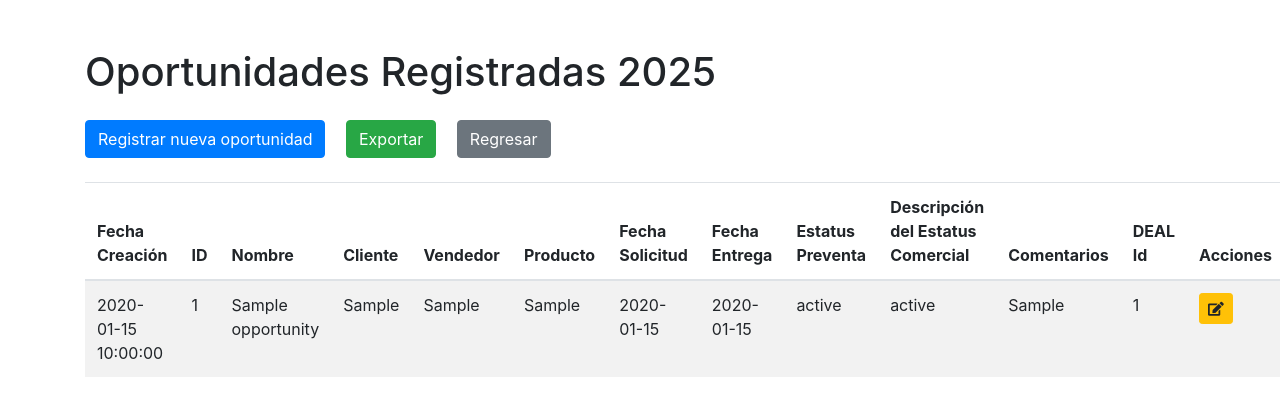
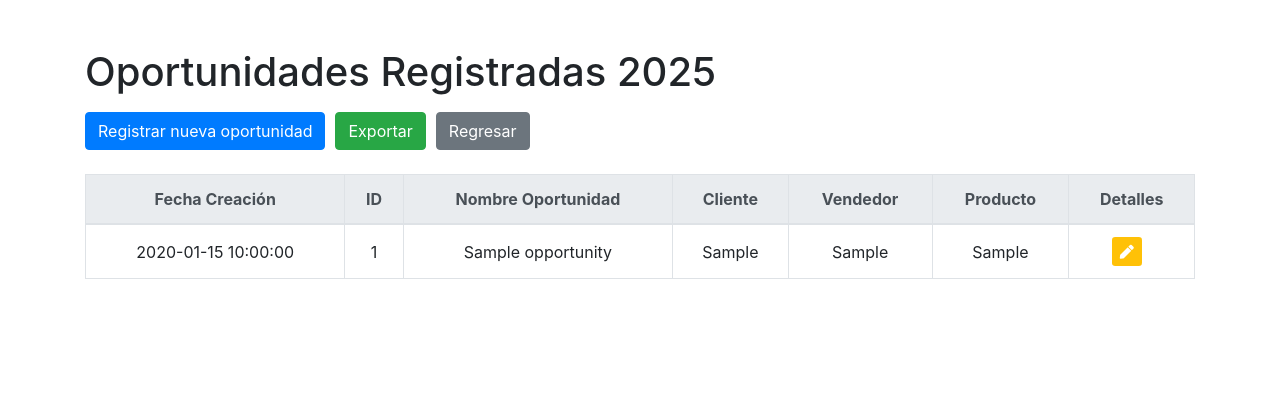
Before and after one commit to isalazar4826/oportunidades, a Flask app: template templates/ver_oportunidades.html in a window 1280 px wide. Shown: the top 416 px of the page. Run offline with Flask 3, Linux system fonts and the light colour scheme; the template is opened without the code that fills it: values that come from a table or form of the project are taken from there, others are empty; tables that the repository leaves empty hold one stand-in row (values such as "Sample post"); some libraries are stand-ins or nearby versions.

Commit message:
Add files via upload

```diff
--- a/templates/ver_oportunidades.html
+++ b/templates/ver_oportunidades.html
@@ -6,34 +6,65 @@
     <title>Oportunidades Registradas 2025</title>
     <link rel="stylesheet" href="https://stackpath.bootstrapcdn.com/bootstrap/4.5.2/css/bootstrap.min.css">
     <link rel="stylesheet" href="https://cdnjs.cloudflare.com/ajax/libs/font-awesome/5.15.3/css/all.min.css">
+    <style>
+        /* Cambia el color del botón de detalles */
+        .btn-warning {
+            background-color: #ffc107;
+            border: none;
+        }
+
+        .btn-warning i {
+            color: white;
+        }
+
+        /* Centra y estiliza la tabla */
+        .table {
+            margin-top: 20px;
+        }
+
+        .table th, .table td {
+            vertical-align: middle;
+            text-align: center;
+        }
+
+        .table-bordered th {
+            background-color: #f8f9fa;
+            font-weight: bold;
+        }
+
+        .table-hover tbody tr:hover {
+            background-color: #f1f1f1;
+        }
+
+        /* Margen entre botones */
+        .btn {
+            margin-right: 10px;
+        }
+    </style>
 </head>
 <body>
     <div class="container">
         <h1 class="mt-5">Oportunidades Registradas 2025</h1>
-        <a href="{{ url_for('registro_oportunidades') }}" class="btn btn-primary mt-3">Registrar nueva oportunidad</a>
 
-        <!-- Botón para exportar a CSV -->
-        <a href="{{ url_for('exportar_oportunidades') }}" class="btn btn-success mt-3 ml-3">Exportar</a>
+        <!-- Botones de acción -->
+        <div class="d-flex justify-content-start mt-3">
+            <a href="{{ url_for('registro_oportunidades') }}" class="btn btn-primary">Registrar nueva oportunidad</a>
+            <a href="{{ url_for('exportar_oportunidades') }}" class="btn btn-success">Exportar</a>
+            <a href="{{ url_for('registro_oportunidades') }}" class="btn btn-secondary">Regresar</a>
+        </div>
 
-        <!-- Botón para regresar a la página de registro -->
-        <a href="{{ url_for('registro_oportunidades') }}" class="btn btn-secondary mt-3 ml-3">Regresar</a>
-
-        <table class="table table-striped mt-4">
-            <thead>
+        <!-- Tabla de oportunidades -->
+        <div class="table-responsive">
+            <table class="table table-bordered table-hover text-center mt-4">
+                <thead class="thead-light">
                     <tr>
                         <th>Fecha Creación</th>
                         <th>ID</th>
-                    <th>Nombre</th>
+                        <th>Nombre Oportunidad</th>
                         <th>Cliente</th>
                         <th>Vendedor</th>
                         <th>Producto</th>
-                    <th>Fecha Solicitud</th>
-                    <th>Fecha Entrega</th>
-                    <th>Estatus Preventa</th>
-                    <th>Descripción del Estatus Comercial</th>
-                    <th>Comentarios</th>
-                    <th>DEAL Id</th>
-                    <th>Acciones</th>
+                        <th>Detalles</th>
                     </tr>
                 </thead>
                 <tbody>
@@ -45,26 +76,26 @@
                             <td>{{ oportunidad.cliente }}</td>
                             <td>{{ oportunidad.vendedor }}</td>
                             <td>{{ oportunidad.producto }}</td>
-                        <td>{{ oportunidad.fecha_solicitud.strftime('%Y-%m-%d') }}</td>
-                        <td>{{ oportunidad.fecha_entrega.strftime('%Y-%m-%d') }}</td>
-                        <td>{{ oportunidad.estatus }}</td>
-                        <td>{{ oportunidad.descripcion_estatus }}</td>
-                        <td>{{ oportunidad.comentarios }}</td>
-                        <td>{{ oportunidad.deal_id }}</td>
                             <td>
-                            <!-- Enlace de edición con ícono de lápiz -->
-                            <a href="{{ url_for('editar_oportunidad', id=oportunidad.id) }}" class="btn btn-warning btn-sm">
-                                <i class="fas fa-edit"></i>
+                                <!-- Botón de edición -->
+                                <a href="{{ url_for('detalles_oportunidad', id=oportunidad.id) }}" class="btn btn-warning btn-sm text-white">
+                                    <i class="fas fa-pen"></i>
                                 </a>
                             </td>
                         </tr>
                     {% else %}
                         <tr>
-                        <td colspan="13" class="text-center">No hay oportunidades registradas.</td> <!-- Ajusta el colspan -->
+                            <td colspan="7" class="text-center">No hay oportunidades registradas.</td>
                         </tr>
                     {% endfor %}
                 </tbody>
             </table>
         </div>
+    </div>
+
+    <!-- Scripts de Bootstrap -->
+    <script src="https://code.jquery.com/jquery-3.5.1.slim.min.js"></script>
+    <script src="https://cdn.jsdelivr.net/npm/@popperjs/core@2.9.3/dist/umd/popper.min.js"></script>
+    <script src="https://stackpath.bootstrapcdn.com/bootstrap/4.5.2/js/bootstrap.min.js"></script>
 </body>
 </html>
```
Also changed, not shown: templates/create_admin.html (added, +17 -0 lines), templates/detalles_oportunidad.html (added, +59 -0 lines), templates/registro.html (+5 -5 lines), templates/editar.html (line endings or trailing spaces), templates/login.html (line endings or trailing spaces). Lines whose indentation alone changed are shown as unchanged.
